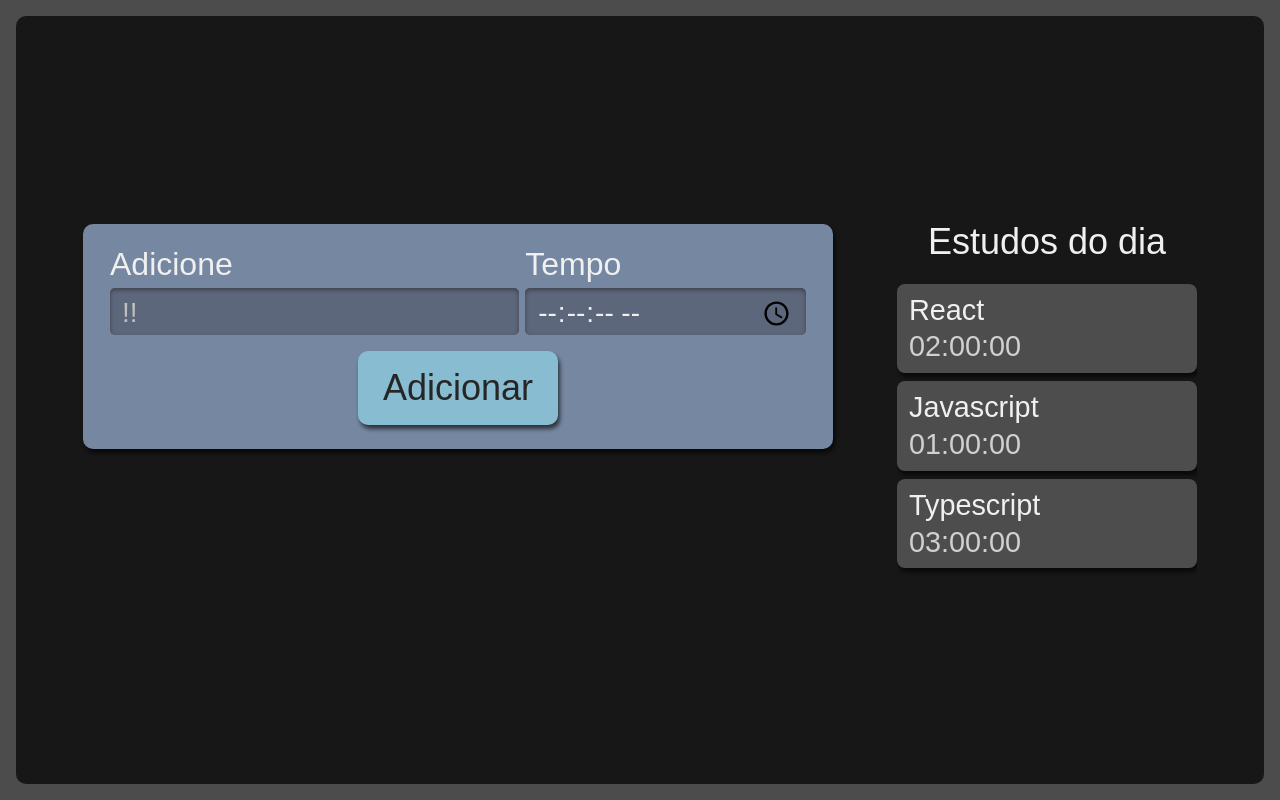
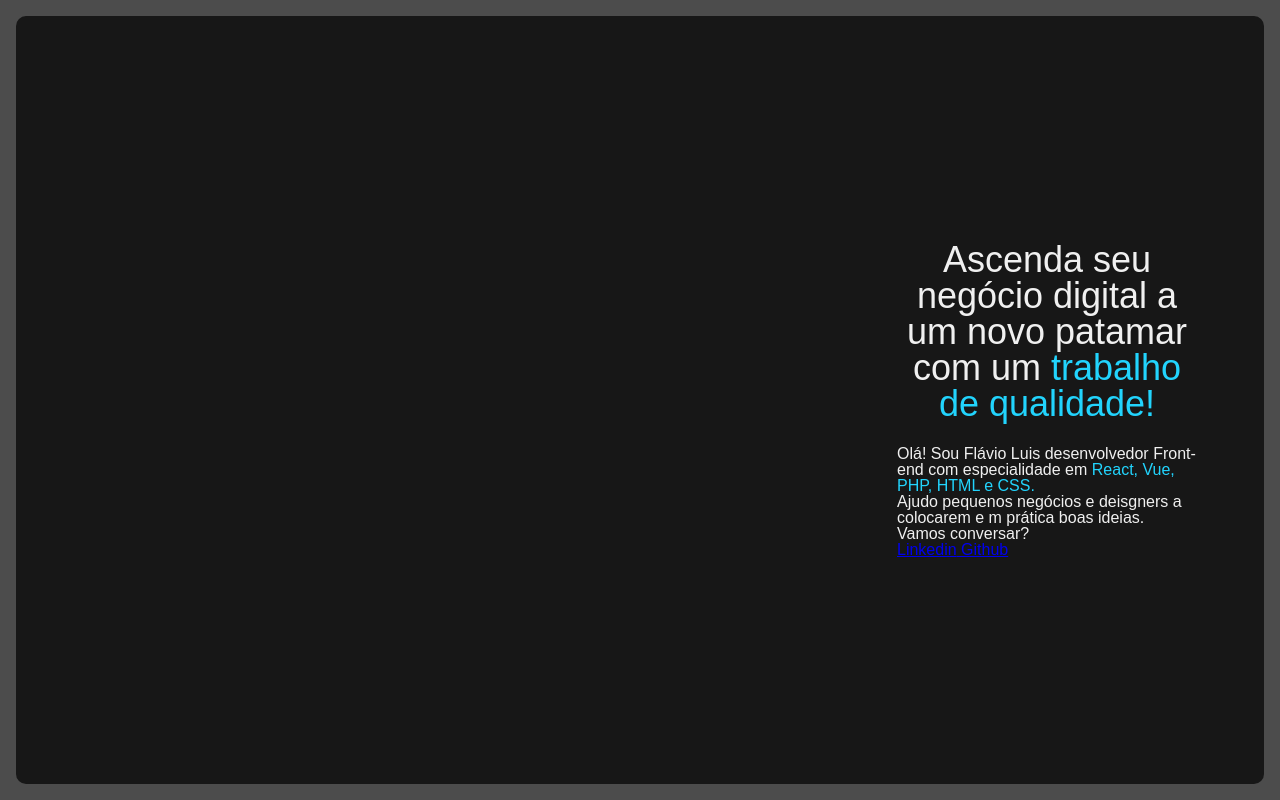
Before and after one commit to flavioaluis/portfolio, a React (Create React App) app: page / in a window 1280 px wide. Built offline with nearby package versions, Linux system fonts and the light colour scheme.

Commit message:
Criação Home

```diff
--- /dev/null
+++ b/src/components/Home/Home.module.scss
@@ -0,0 +1,41 @@
+.listaTarefas {
+    grid-area: tarefas;
+    height: 100%;
+
+    h2 {
+      font-size: 1.25rem;
+      margin-bottom: 12px;
+    }
+    strong {
+      color:#22D4FD;
+    }
+    ul {
+      max-height: 350px;
+      overflow-y: scroll;
+        scrollbar-width: thin;
+    }
+
+    @media screen and (min-width:1280px) {
+
+      h2{
+        text-align: center;
+        font-size: 2.25rem;
+        margin-bottom: 24px;
+      }
+
+      ul {
+        overflow: auto;
+        max-height: 500px;
+      }
+    }
+  }
+
+
+    h3 {
+      margin-bottom: 8px;
+      word-break: break-all;
+    }
+
+    span {
+      color: #D0D0D0;
+    }
--- /dev/null
+++ b/src/components/Home/index.tsx
@@ -0,0 +1,24 @@
+import React from 'react';
+import style from './Home.module.scss';
+
+
+
+function Home() {
+    return (
+        <aside className={style.listaTarefas}>
+            <h2> Ascenda seu negócio digital a um novo patamar
+                com um <strong>trabalho de qualidade!</strong></h2>
+            <p>Olá! Sou Flávio Luis desenvolvedor Front-end
+                com especialidade em <strong>React, Vue, PHP, HTML e CSS.</strong>
+            </p>
+            <p>Ajudo pequenos negócios e deisgners a colocarem e
+                m prática boas ideias. Vamos conversar?
+            </p>
+                <a href="https://www.linkedin.com/in/fl%C3%A1vio-almeida-luis-09927a8b/">Linkedin</a>
+                <a href="https://github.com/flavioaluis"> Github </a>
+
+        </aside>
+    )
+}
+
+export default Home;
--- a/src/components/Lista/Item/index.tsx
+++ /dev/null
@@ -1,10 +0,0 @@
-import style from '../Lista.module.scss';
-
-export default function Item({tarefa,tempo}: { tarefa: string, tempo:string}) {
-    return (
-        <li className={style.item}>
-                <h3> {tarefa}</h3>
-                <span>{tempo}</span>
-        </li>
-    )
-}
--- a/src/components/Lista/Lista.module.scss
+++ /dev/null
@@ -1,74 +0,0 @@
-.listaTarefas {
-    grid-area: tarefas;
-    height: 100%;
-
-    h2 {
-      font-size: 1.25rem;
-      margin-bottom: 12px;
-    }
-
-    ul {
-      max-height: 350px;
-      overflow-y: scroll;
-        scrollbar-width: thin;
-    }
-
-    @media screen and (min-width:1280px) {
-
-      h2{
-        text-align: center;
-        font-size: 2.25rem;
-        margin-bottom: 24px;
-      }
-
-      ul {
-        overflow: auto;
-        max-height: 500px;
-      }
-    }
-  }
-
-  .item {
-    background-color: #4D4D4D;
-    border-radius: 8px;
-    box-shadow: 2px 4px 4px #0000009F;
-    padding: 12px;
-    margin-bottom: 8px;
-    position: relative;
-    cursor: pointer;
-
-    h3 {
-      margin-bottom: 8px;
-      word-break: break-all;
-    }
-
-    span {
-      color: #D0D0D0;
-    }
-
-    @media screen and (min-width:1280px) {
-      font-size: 1.8rem;
-    }
-  }
-
-  .itemSelecionado {
-    background-color: #292929;
-    box-shadow: 2px 4px 4px #0000009F inset;
-  }
-
-  .itemCompletado {
-    background-color: #566F42;
-    cursor: auto;
-
-    .concluido {
-      display: block;
-      background-repeat: no-repeat;
-      background-size: 38px 38px;
-      position: absolute;
-      top: 50%;
-      right: 12px;
-      transform: translateY(-50%);
-      width: 42px;
-      height: 43px;
-    }
-  }
--- a/src/components/Lista/index.tsx
+++ /dev/null
@@ -1,32 +0,0 @@
-import React from 'react';
-import style from './Lista.module.scss';
-import Item from './Item';
-
-function Lista() {
-    const tarefas = [{
-        tarefa: 'React',
-        tempo: '02:00:00'
-    }, {
-        tarefa:'Javascript',
-        tempo: '01:00:00'
-    }, {
-        tarefa:'Typescript',
-        tempo: '03:00:00'
-    }]
-    return (
-        <aside className={style.listaTarefas}>
-            <h2> Estudos do dia</h2>
-            <ul>
-               {tarefas.map((item, index) => (
-                <Item
-                    key={index}
-                    {...item}
-                />
-               ))}
-
-            </ul>
-        </aside>
-    )
-}
-
-export default Lista;
--- a/src/pages/App.tsx
+++ b/src/pages/App.tsx
@@ -1,14 +1,14 @@
 import React from 'react';
-import Formulario from '../components/Formulario';
-import Lista from '../components/Lista';
+
+import Home from '../components/Home';
 import style from './App.module.scss';
 
 
 function App() {
   return (
     <div className={style.AppStyle}>
-      <Formulario/>
-      <Lista />
+    <Home />
+
     </div>
   );
 }
```
